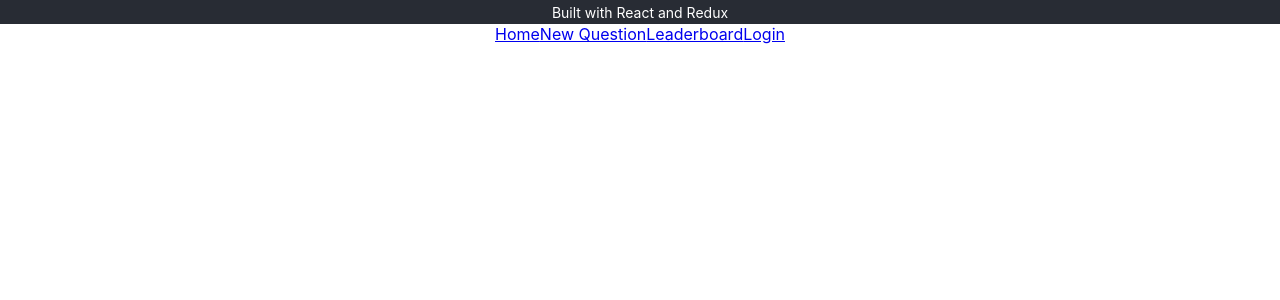
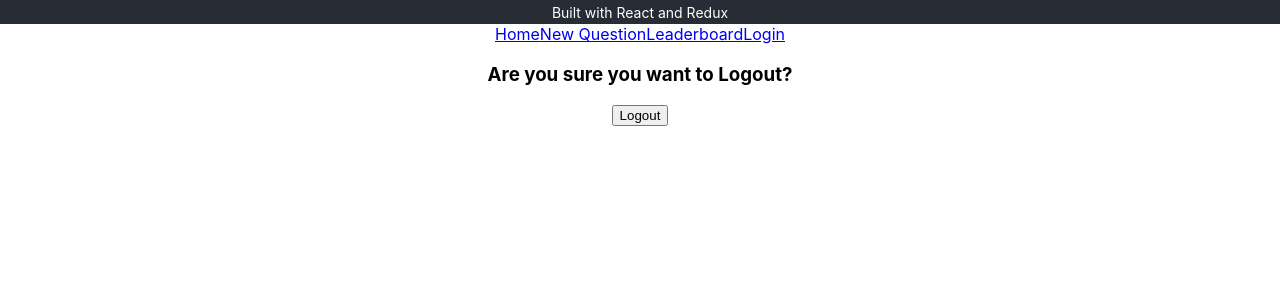
Before and after one commit to adrianve-dev/adrianve_would-you-rather, a React (Create React App) app: page /logout in a window 1280 px wide. Shown: the top 300 px of the page. Built offline with nearby package versions, Linux system fonts and the light colour scheme.

Commit message:
logout feature completed

```diff
--- a/src/components/App.js
+++ b/src/components/App.js
@@ -4,6 +4,7 @@ import { Route } from 'react-router';
 import { handleInitialData } from '../actions/shared';
 import '../App.css';
 import Login from './Login';
+import Logout from './Logout';
 import Nav from './Nav'
 
 class App extends Component {
@@ -20,6 +21,7 @@ class App extends Component {
         </header>
         <Nav />
         <Route path='/login' render={({history}) => <Login history={history}/>} />
+        <Route path='/logout' render={({history}) => <Logout dispatch={this.props.dispatch} history={history}/>} />
       </div>
     );
   }
--- /dev/null
+++ b/src/components/Logout.js
@@ -0,0 +1,17 @@
+import { setAuthedUser } from "../actions/authedUser"
+
+export default function Logout (props) {
+    const handleLogout = (e) => {
+        e.preventDefault()
+        props.dispatch(setAuthedUser(null))
+        props.history.push('/')
+    }
+    return(
+        <div>
+            <h3>Are you sure you want to Logout?</h3>
+            <div>
+                <button onClick={(e) => handleLogout(e)}>Logout</button>
+            </div>
+        </div>
+    )
+}
--- a/src/components/Nav.js
+++ b/src/components/Nav.js
@@ -13,7 +13,10 @@ class Nav extends Component {
                 <Link to='/#' >Leaderboard</Link>
                 {!authedUser
                     ? <Link to='/login'>Login</Link>
-                    : <span>Welcome, {users[authedUser].name}</span>
+                    : <span>
+                        Welcome, {users[authedUser].name}
+                        <Link to='/logout'>Logout</Link>
+                    </span>
                 }
             </div>
         );
```
